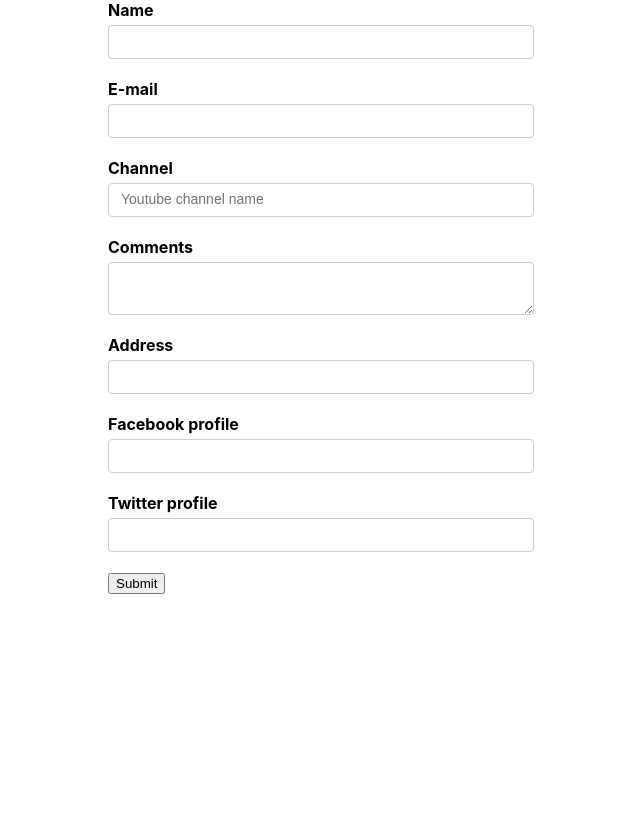
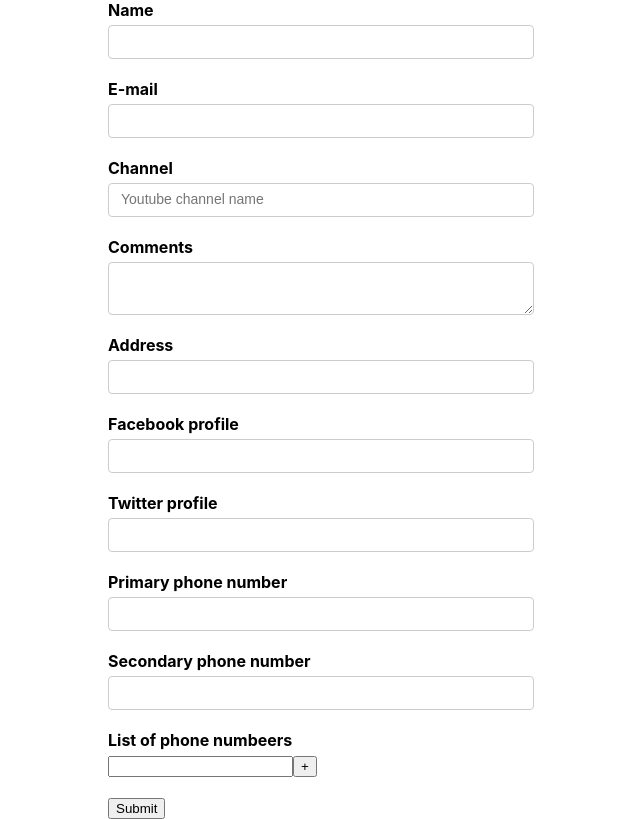
Before and after one commit to fourside/formik_handson, a React (Create React App) app: page / in a window 1280 px wide. Shown: the whole page, without its empty margins (319-959 px from the left). Built offline with nearby package versions, Linux system fonts and the light colour scheme.

Commit message:
array field / dynamic control

```diff
--- a/src/components/YoutubeForm.js
+++ b/src/components/YoutubeForm.js
@@ -1,5 +1,5 @@
 import React from "react";
-import { Formik, Form, Field, ErrorMessage } from "formik";
+import { Formik, Form, Field, ErrorMessage, FieldArray } from "formik";
 import * as Yup from "yup";
 import { TextError } from "./TextError";
 
@@ -13,6 +13,8 @@
     facebook: "",
     twitter: "",
   },
+  phoneNumbers: ["", ""],
+  phNumbers: [""],
 };
 const onSubmit = (values) => {
   console.log("form data", values);
@@ -80,6 +82,43 @@
           <Field type="text" id="twitter" name="social.twitter" />
         </div>
 
+        <div className="form-control">
+          <label htmlFor="primaryPh">Primary phone number</label>
+          <Field type="text" id="primaryPh" name="phoneNumbers[0]" />
+        </div>
+
+        <div className="form-control">
+          <label htmlFor="secondaryPh">Secondary phone number</label>
+          <Field type="text" id="secondaryPh" name="phoneNumbers[1]" />
+        </div>
+
+        <div className="form-control">
+          <label>List of phone numbeers</label>
+          <FieldArray name="phNumbers">
+            {
+              (props) => {
+                console.log("field array props", props)
+                const { push , remove , form } = props;
+                const { values } = form;
+                const { phNumbers } = values;
+                return <div>
+                  {
+                    phNumbers.map((phNumber, index) => (
+                      <div key={index}>
+                        <Field name={`phNumbers[${index}]`} />
+                        {
+                          index > 0 && <button type="button" onClick={() => remove(index)}> - </button>
+                        }
+                        <button type="button" onClick={() => push("")}> + </button>
+                      </div>
+                    ))
+                  }
+                </div>
+              }
+            }
+          </FieldArray>
+        </div>
+
         <button type="submit">Submit</button>
       </Form>
     </Formik>
```
